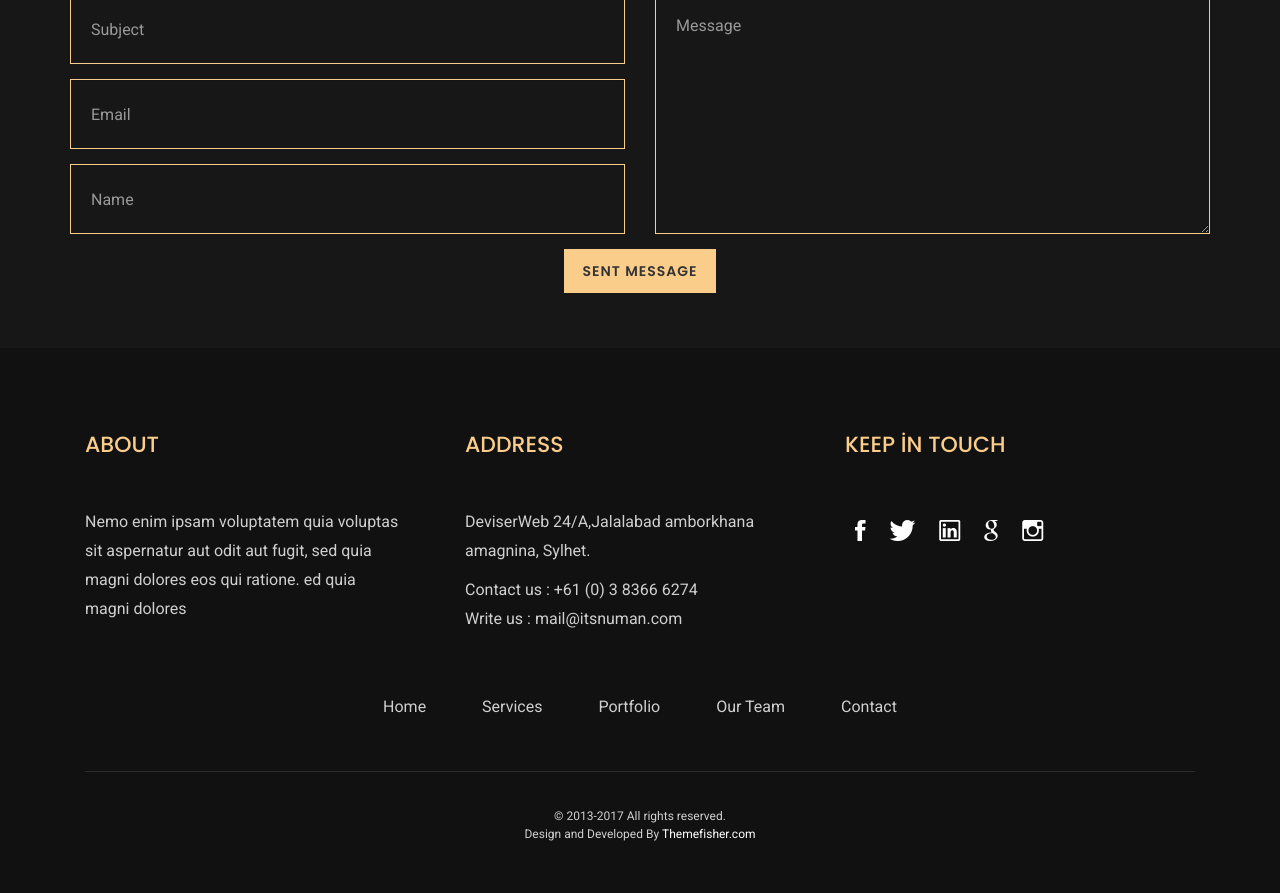
After one commit to baranozel/Codeigniter-Book, a CodeIgniter app: page /Kitap/welcome/iletisim in a window 1280 px wide. The commit adds this page. Shown: the part 768-1661 px from the top of the page. Run offline with CodeIgniter, Linux system fonts and the light colour scheme; some libraries are stand-ins or nearby versions; some web fonts are replaced.

Commit message:
Contact kısmı parçalandı.

```diff
--- a/application/controllers/Welcome.php
+++ b/application/controllers/Welcome.php
@@ -27,4 +27,9 @@ class Welcome extends CI_Controller {
 	{
 		$this->load->view('books_v.php');
 	}
+
+	public function iletisim()
+	{
+		$this->load->view('contact_v.php');
+	}
 }
--- a/application/views/contact_v.php
+++ b/application/views/contact_v.php
@@ -0,0 +1,11 @@
+<?php $this->load->view("kitap_v/head"); ?>
+
+<?php $this->load->view("kitap_v/loader"); ?>
+
+<?php $this->load->view("kitap_v/navbar"); ?>
+
+<?php $this->load->view("contact_v/contact_header_section"); ?>
+
+<?php $this->load->view("contact_v/contact_study_sections"); ?>
+
+<?php $this->load->view("kitap_v/footer"); ?>
--- /dev/null
+++ b/application/views/contact_v/contact_header_section.php
@@ -0,0 +1,9 @@
+<section class="page-header services-header" data-parallax="scroll" data-image-src="images/header/contact-folding-img.jpg">
+  <div class="container">
+    <div class="row">
+      <div class="col-md-12">
+        <h1 class="text-center">Contact Us. <br> We Ensure Quality Design.</h1>
+      </div>
+    </div>
+  </div>
+</section>
--- /dev/null
+++ b/application/views/contact_v/contact_study_sections.php
@@ -0,0 +1,34 @@
+<!-- Contact From Study Sections
+  =========================-->
+  <section class="contact-form">
+   <div class="container">
+     <div class="row">
+       <div class="title text-center">
+         <h2>Contact Us</h2>
+       </div>
+       <form class="" method="post">
+         <div class="col-md-6">
+           <div class="form-group">
+             <input type="text" class="form-control" placeholder="Subject">
+           </div>
+           <div class="form-group">
+             <input type="email" class="form-control" placeholder="Email">
+           </div>
+           <div class="form-group margin-0">
+             <input type="text" class="form-control" placeholder="Name">
+           </div>
+         </div>
+         <div class="col-md-6 margin-0">
+           <div class="form-group">
+             <textarea class="form-control " rows="3" placeholder="Message"></textarea>
+           </div>
+         </div>
+         <div class="col-md-12">
+           <div class="contact-btn text-center">
+             <input class="btn btn-default btn-main" type="submit" value="Sent Message">
+           </div>
+         </div>
+       </form>
+     </div>
+   </div>
+ </section>
--- a/application/views/kitap_v/navbar.php
+++ b/application/views/kitap_v/navbar.php
@@ -22,7 +22,8 @@
         <li><a href="services.html">Giriş Yap / Kaydol</a></li>
 
         <li><a href="<?php echo base_url("welcome/kitaplar"); ?>">Kitaplar</a></li>
-        <li><a href="contact.html">İletişim</a></li>
+        <li><a href="<?php echo base_url("welcome/iletisim"); ?>">İletişim</a></li>
+
       </ul>
     </div><!-- /.navbar-collapse -->
   </div>
```
